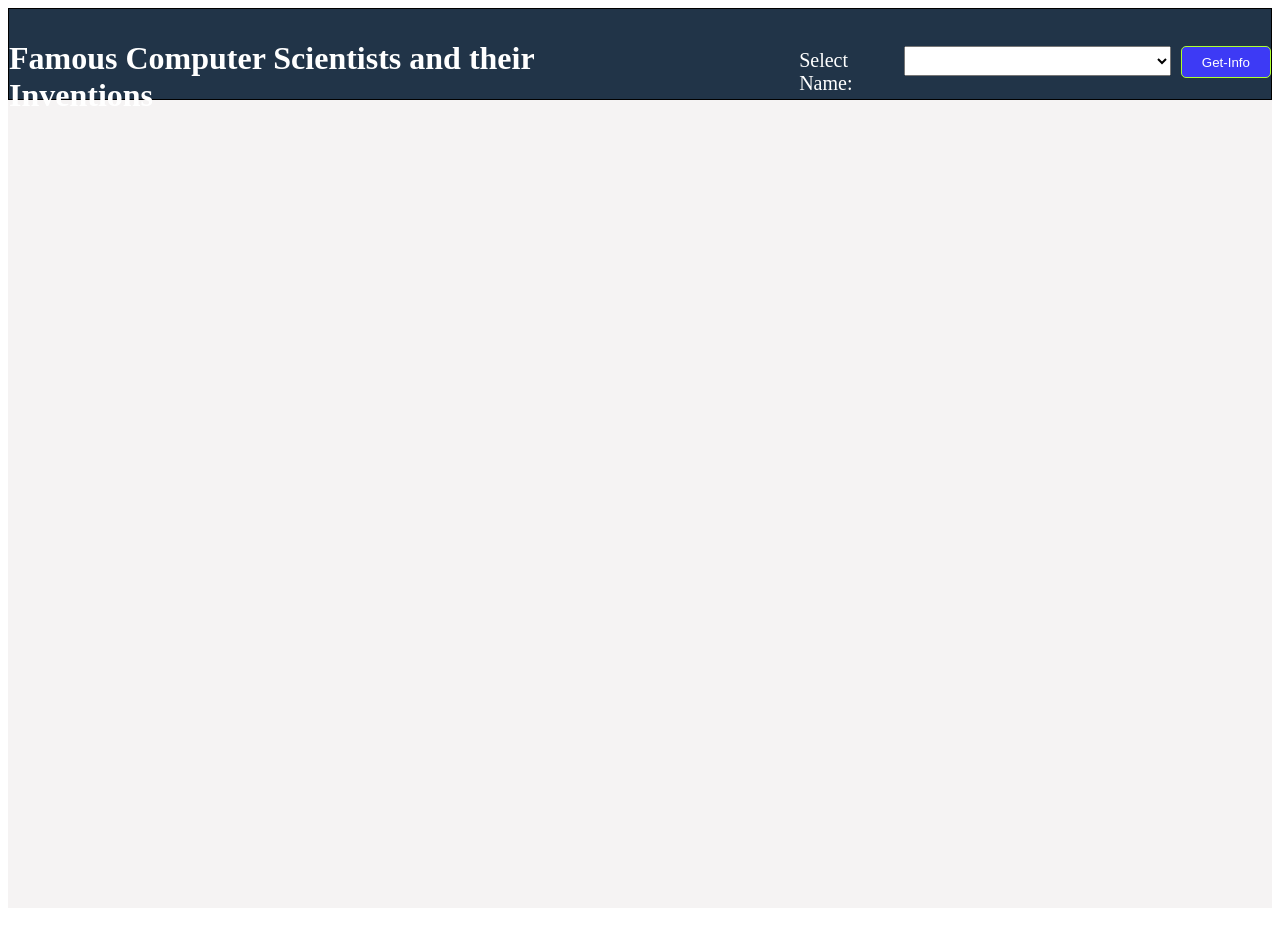
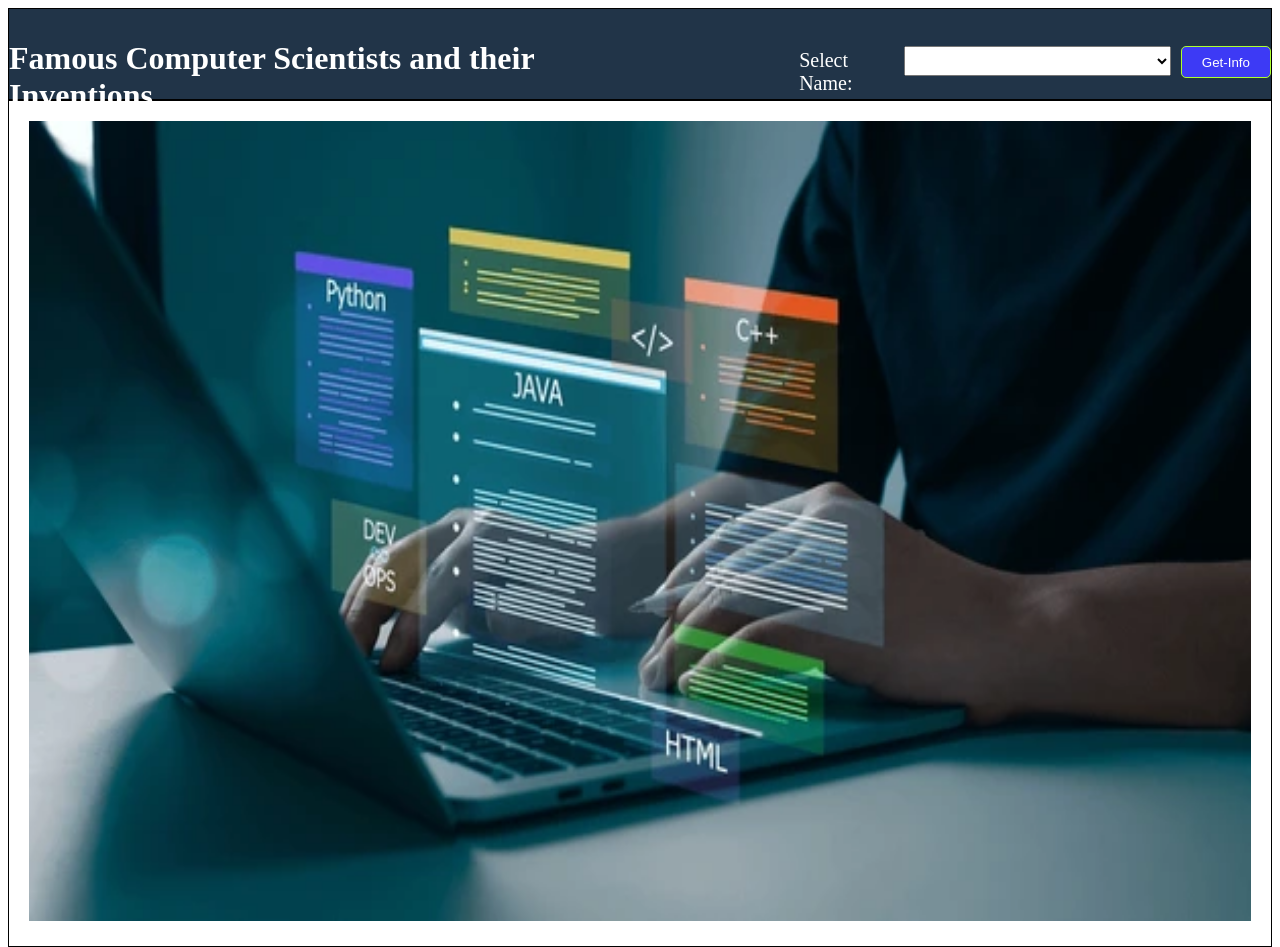
Before and after one commit to Thoratshraddha14/info-programmer, a plain HTML site: page index.html in a window 1280 px wide. Before the commit the page ends 916 px from the top, so only its background shows below. Drawn offline with Linux system fonts and the light colour scheme.

Commit message:
image added and css apply

```diff
--- a/index.html
+++ b/index.html
@@ -43,6 +43,18 @@
             background-color:#3d3af5;
             color: white;
         }
+        .info-container{
+            height: auto;
+            background-color: #fff;
+            border: 1px solid black;
+            padding: 20px;
+            font-size: 20px;
+        }
+        .coder-img{
+            width: 100%;
+            height: 800px;
+            margin-top: 0;
+        }
 
     </style>
 </head>
@@ -60,8 +72,10 @@
                 <option value="ada">Ada Lovelace</option>
             </select>
             <button class="btn">Get-Info</button>
-
         </div>
+        <div class="info-container">
+            <img  class="coder-img" src="./image/ss1.webp" >
+         </div>
     </div>
 </body>
 </html>
```
Also changed, not shown: image/ss1.webp (added).
